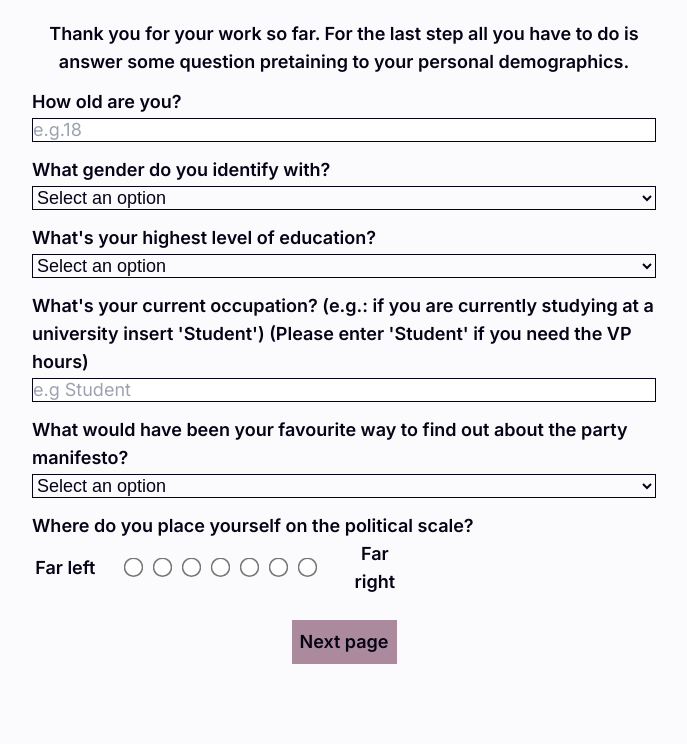
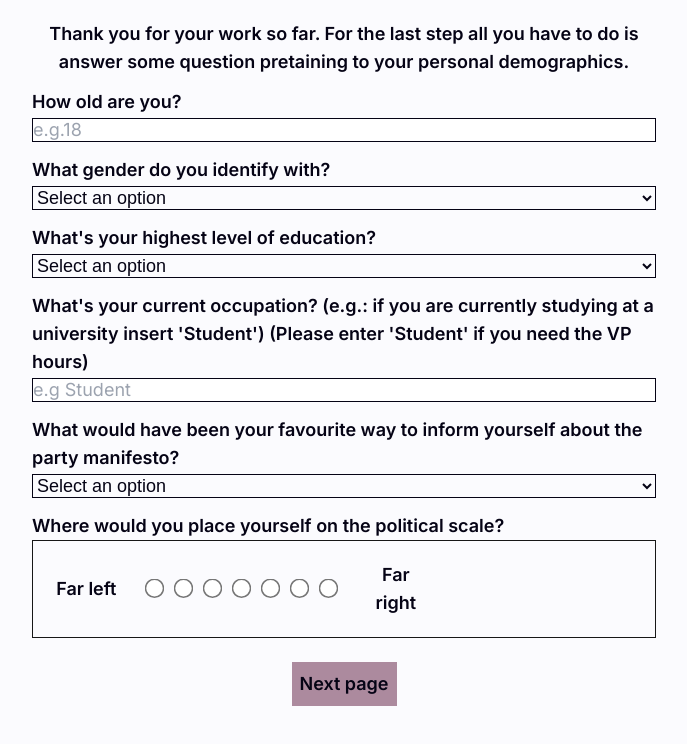
Before and after one commit to FelixHornberger/quote-and-vote, a Next.js app: page /demographic in a window 1280 px wide. Shown: the top 744 px of the page, without its empty margins (296-983 px from the left). Built offline with nearby package versions, Linux system fonts and the light colour scheme.

Commit message:
Updated Texts

```diff
--- a/app/demographic/page.tsx
+++ b/app/demographic/page.tsx
@@ -34,14 +34,16 @@ export default function Home() {
                     <Occupation></Occupation>
                 </div>
                 <div className="mb-3 text-left">
-                    <p> What would have been your favourite way to find out about the party manifesto? </p>
+                    <p> What would have been your favourite way to inform yourself about the party manifesto? </p>
                     <PreferedInformationGatheringWay/>
                 </div>
                 <div className="mb-3 text-left">
                     <p>
-                        Where do you place yourself on the political scale?
+                        Where would you place yourself on the political scale?
                     </p>
-                    <Likertscale topic="politicalSelfEstimation" descriptionLeft="Far left" descriptionRight="Far right"></Likertscale>
+                    <div className="flex flex-col border border-neutral-900 p-5 mb-3">
+                        <Likertscale topic="politicalSelfEstimation" descriptionLeft="Far left" descriptionRight="Far right"></Likertscale>
+                    </div>
                 </div>
                 <DemographicsButton></DemographicsButton>
             </div>
--- a/components/PostTaskHeader.tsx
+++ b/components/PostTaskHeader.tsx
@@ -7,7 +7,7 @@ export default function PostTaskHeader() {
     const {vote} = useVoteStore()
     const {party} = usePartyStore()
 
-    let headline = `How likely is it that you will now be a voter of ${party}?`
+    let headline = `How likely will you now be voting for ${party}?`
     // if (vote) {
     //     headline = `You previously stated that you would vote for ${party}. How confident are you in this decision now?`
     // } else {
--- a/components/buttons/PreTaskButton.tsx
+++ b/components/buttons/PreTaskButton.tsx
@@ -12,11 +12,10 @@ export default function PreTaskButton() {
   const [showUserFeedback, setVisbility] = useState(false);
 
   const { party } = usePartyStore();
-  const { triggered } = useVoteStore();
   const {setTimeData} = useTimeDataStore();
 
   const handleClick = async (e: React.MouseEvent) => {
-      if (party !== '' && triggered !== false ) {
+      if (party !== '') {
         setTimeData({preTask: new Date().toLocaleTimeString()});
       } else {
         setVisbility(true);
@@ -29,7 +28,7 @@ export default function PreTaskButton() {
   return (
       <div className='flex felx-col justify-center items-center text-center mb-3'>
         <div>
-          {showUserFeedback && <UserFeedback feedbackText='You cannot go to the next page without having stated all questions' />}
+          {showUserFeedback && <UserFeedback feedbackText='You cannot go to the next page without having selected a party.' />}
           <Link href='/task-des'>
             <button onClick={handleClick} className="bg-custom-accent p-2 font-semibold mt-3">
               Next page
--- a/components/preTask/InfoText.tsx
+++ b/components/preTask/InfoText.tsx
@@ -9,7 +9,7 @@ export default function InfoText() {
                 </p>
                 <br/>
                 <p>
-                    According to the Parliament&apos;s Rules of Procedure, a political group must comprise at least 23 MEPs elected in at least one quarter of the Member States, currently seven Member States.
+                    According to the Parliament&apos;s Rules of Procedure, a political group must comprise at least 23 MEPs elected in at least seven Member States.
                     MEPs can only belong to one political group. However, they can also choose not to join a political group and remain ‘non-attached’.
                     There are currently 46 non-attached MEPs.
                 </p>
```
